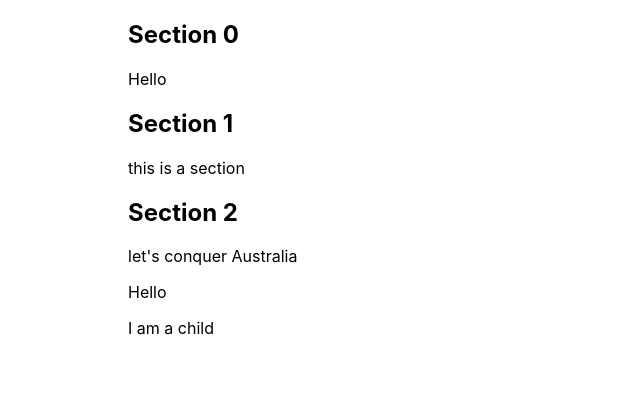
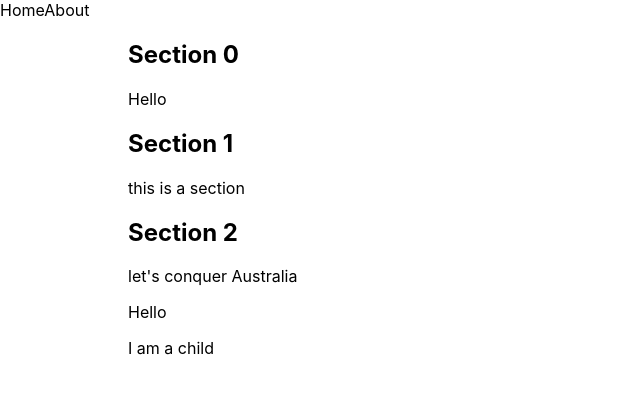
Before and after one commit to penguin212/GunnHacks, a Next.js app: page /about in a window 1280 px wide. Shown: the top 394 px of the page, without its empty margins (0-640 px from the left). Built offline with nearby package versions, Linux system fonts and the light colour scheme.

Commit message:
Part 2 (links + head)

```diff
--- /dev/null
+++ b/components/NavBar.js
@@ -0,0 +1,11 @@
+import Link from 'next/link';
+
+
+export default function NavBar() {
+    return (
+        <nav>
+            <Link href="/"><a>Home</a></Link>
+            <Link href="/about"><a>About</a></Link>
+        </nav>
+    )
+}
--- a/pages/_app.js
+++ b/pages/_app.js
@@ -1,7 +1,12 @@
+import NavBar from '../components/NavBar';
 import '../styles/globals.css'
 
-function MyApp({ Component, pageProps }) {
-  return <Component {...pageProps} />
+
+export default function MyApp({ Component, pageProps }) {
+    return (
+        <div>
+            <NavBar />
+            <Component {...pageProps} />
+        </div>
+    )
 }
-
-export default MyApp
--- a/pages/about.js
+++ b/pages/about.js
@@ -1,3 +1,5 @@
+import Head from 'next/head';
+
 import Section from '../components/Section';
 import Container from '../components/Container';
 
@@ -6,6 +8,10 @@ export default function About() {
     const sections = ['Hello', 'this is a section', 'let\'s conquer Australia'];
     return (
         <Container>
+            <Head>
+                <title>About</title>
+            </Head>
+
             {sections.map((d, i) => <Section key={d} title={`Section ${i}`} desc={d} />)}
             <p>Hello</p>
             <p>I am a child</p>
```
